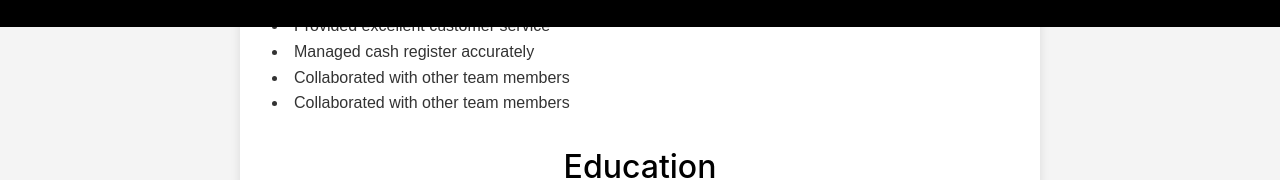
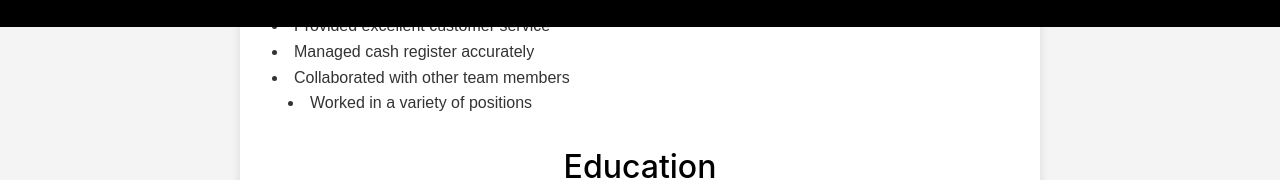
Before and after one commit to e-blair18/livingglutenfree, a plain HTML site: page Resume.html in a window 1280 px wide. Shown: the part 773-953 px from the top of the page. Drawn offline with Linux system fonts and the light colour scheme.

Commit message:
Add files via upload

```diff
--- a/Resume.html
+++ b/Resume.html
@@ -109,8 +109,11 @@
                     <ul>
                         <li>Provided excellent customer service</li>
                         <li>Managed cash register accurately</li>
-                        <li>Collaborated with other team members</li>
-                        <li>Collaborated with other team members</li>
+                        <li>Collaborated with other team members
+                            <ul>
+                                <li>Worked in a variety of positions</li>
+                            </ul>
+                        </li>
                     </ul>
                 </div>
             </section>
```
